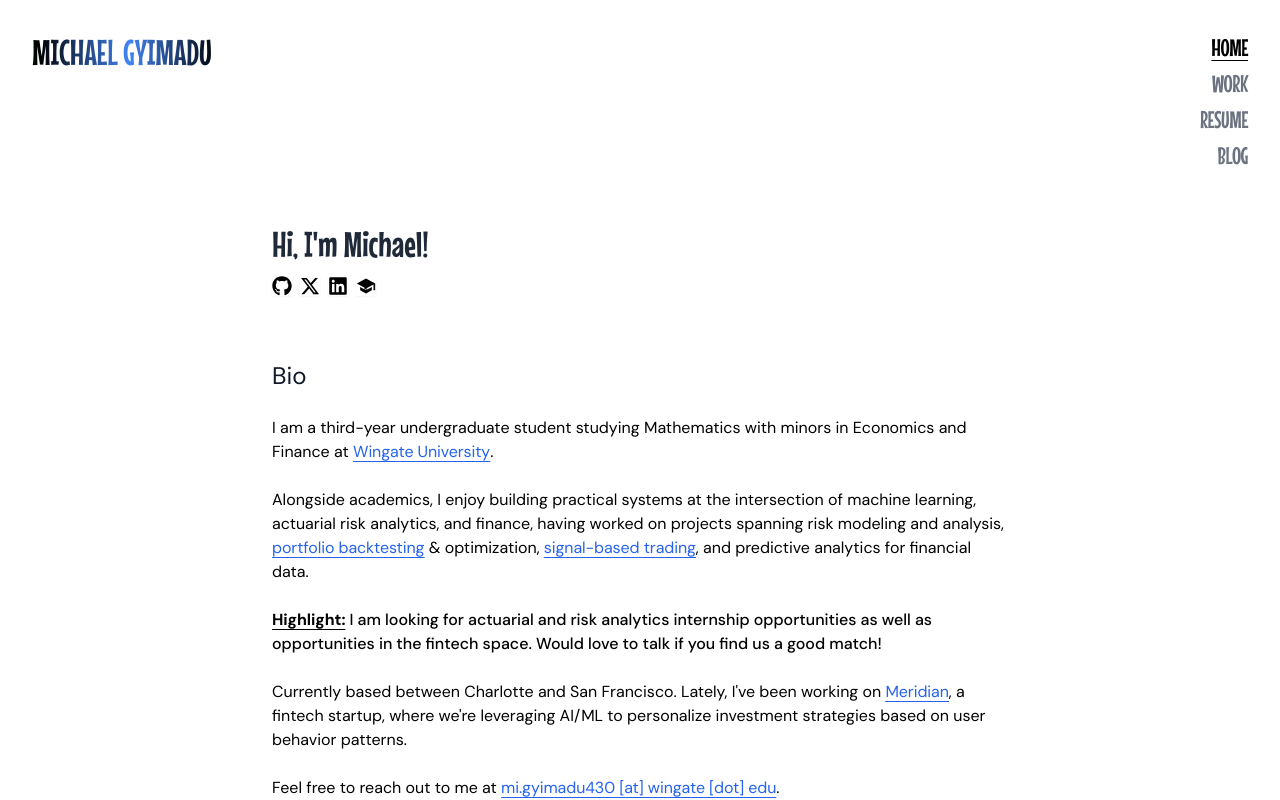
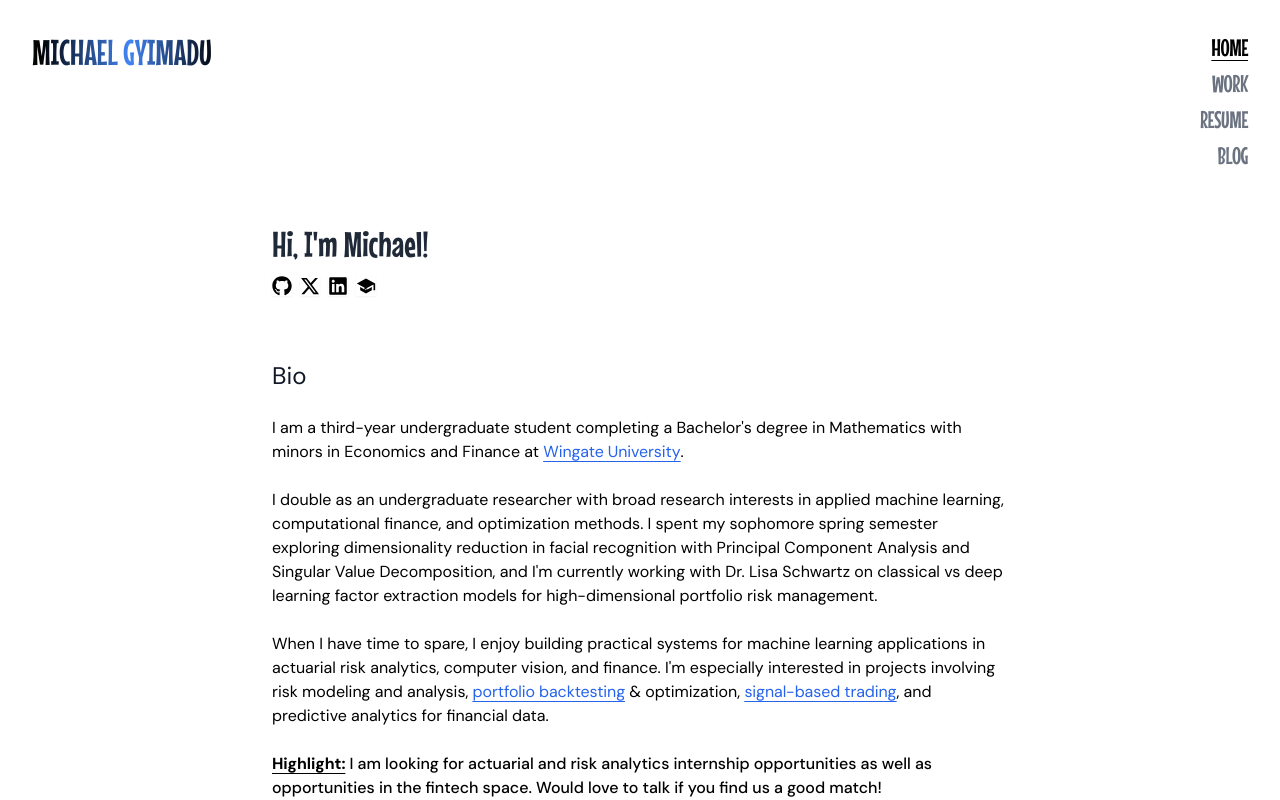
Before and after one commit to gyimadu/portfolio, a Next.js app: page / in a window 1280 px wide. Shown: the top 800 px of the page. Built offline with nearby package versions, Linux system fonts and the light colour scheme; a web font is replaced by a local one.

Commit message:
minor updates

```diff
--- a/src/app/page.tsx
+++ b/src/app/page.tsx
@@ -89,11 +89,15 @@ export default function Home() {
                   Bio
                 </div>
                 <div className='text-black text-base md:text-base leading-normal font-semibold mb-6'>
-                   I am a third-year undergraduate student studying Mathematics with minors in Economics and Finance at <span className='underline underline-offset-4 decoration-1 text-blue-600'><Link href="https://www.wingate.edu/" target="_blank" rel="noopener noreferrer">Wingate University</Link></span>.
+                   I am a third-year undergraduate student completing a Bachelor's degree in Mathematics with minors in Economics and Finance at <span className='underline underline-offset-4 decoration-1 text-blue-600'><Link href="https://www.wingate.edu/" target="_blank" rel="noopener noreferrer">Wingate University</Link></span>.
                 </div>
+
                 <div className='text-black text-base md:text-base leading-normal font-semibold mb-6'>
-                   Alongside academics, I enjoy building practical systems at the intersection of machine learning, actuarial risk analytics, and finance,
-                   having worked on projects spanning risk modeling and analysis, <span className="text-blue-600 underline underline-offset-4 decoration-1"><a href="https://portfolio-backtest-engine.vercel.app/" target="_blank" rel="noopener noreferrer">portfolio backtesting</a></span> & optimization, <span className="text-blue-600 underline underline-offset-4 decoration-1"><a href="https://github.com/gyimadu/macro-signal-builder" target="_blank" rel="noopener noreferrer">signal-based trading</a></span>, and predictive analytics for financial data.
+                  I double as an undergraduate researcher with broad research interests in applied machine learning, computational finance, and optimization methods. I spent my sophomore spring semester exploring dimensionality reduction in facial recognition with Principal Component Analysis and Singular Value Decomposition, and I&apos;m currently working with Dr. Lisa Schwartz on classical vs deep learning factor extraction models for high-dimensional portfolio risk management.
+                </div>
+
+                <div className='text-black text-base md:text-base leading-normal font-semibold mb-6'>
+                   When I have time to spare, I enjoy building practical systems for machine learning applications in actuarial risk analytics, computer vision, and finance. I&apos;m especially interested in projects involving risk modeling and analysis, <span className="text-blue-600 underline underline-offset-4 decoration-1"><a href="https://portfolio-backtest-engine.vercel.app/" target="_blank" rel="noopener noreferrer">portfolio backtesting</a></span> & optimization, <span className="text-blue-600 underline underline-offset-4 decoration-1"><a href="https://github.com/gyimadu/macro-signal-builder" target="_blank" rel="noopener noreferrer">signal-based trading</a></span>, and predictive analytics for financial data.
                 </div>
                 <div className='text-black text-base md:text-base leading-normal font-bold mb-6'>
                   <span className='font-extrabold underline underline-offset-4 decoration-1'>Highlight:</span> I am looking for actuarial and risk analytics internship opportunities as well as opportunities in the fintech space. Would love to talk if you find us a good match!
@@ -102,7 +106,7 @@ export default function Home() {
                   I have broad research interests in applied machine learning, computational finance, and algorithmic trading, and I&apos;m currently exploring optimization and probabilistic methods.
                 </div> */}
                 <div className='text-black text-base md:text-base leading-normal font-semibold mb-6'>
-                  Currently based between Charlotte and San Francisco. Lately, I&apos;ve been working on <span className='underline underline-offset-4 decoration-1 text-blue-600'><Link href="https://bull-app.vercel.app" target="_blank" rel="noopener noreferrer">Meridian</Link></span>, a fintech startup, where we&apos;re leveraging AI/ML to personalize investment strategies based on user behavior patterns.
+                  Currently based between Charlotte and San Francisco, and will be moving to Hartford, CT in the summer. Lately, I&apos;ve been working on <span className='underline underline-offset-4 decoration-1 text-blue-600'><Link href="https://bull-app.vercel.app" target="_blank" rel="noopener noreferrer">Meridian</Link></span>, a fintech startup, where we&apos;re leveraging AI/ML to personalize investment strategies based on user behavior patterns.
                 </div>
                 <div className='text-black text-base md:text-base leading-normal font-semibold mb-6'>
                   Feel free to reach out to me at <a href="mailto:mi.gyimadu430@wingate.edu" className='underline underline-offset-4 decoration-1 text-blue-600'>mi.gyimadu430 [at] wingate [dot] edu</a>.
```
